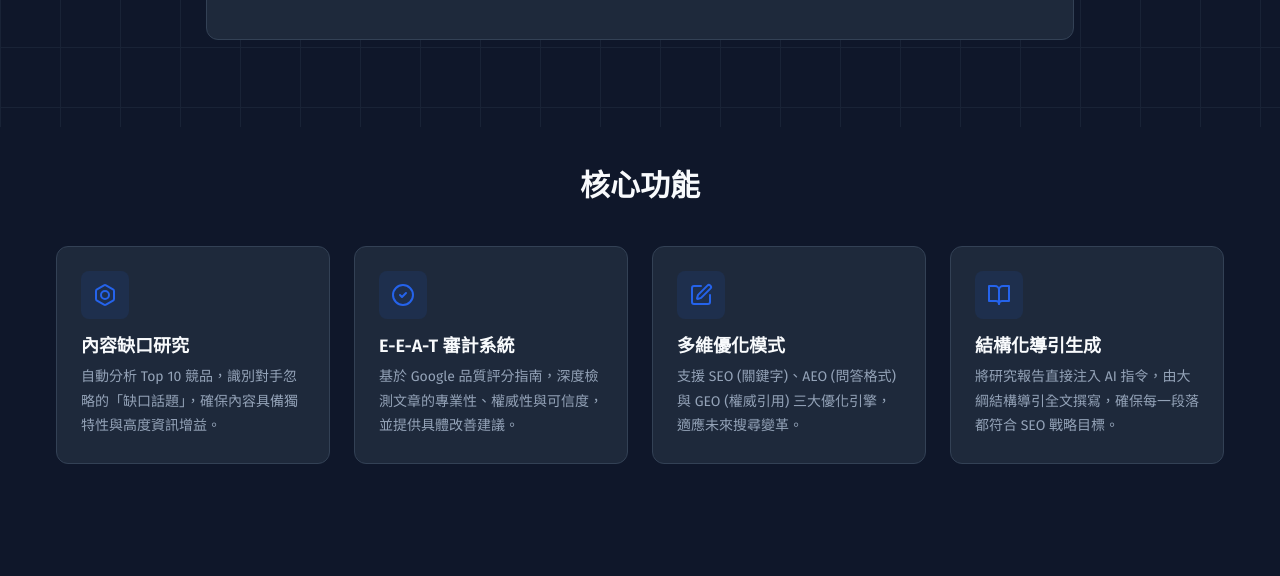
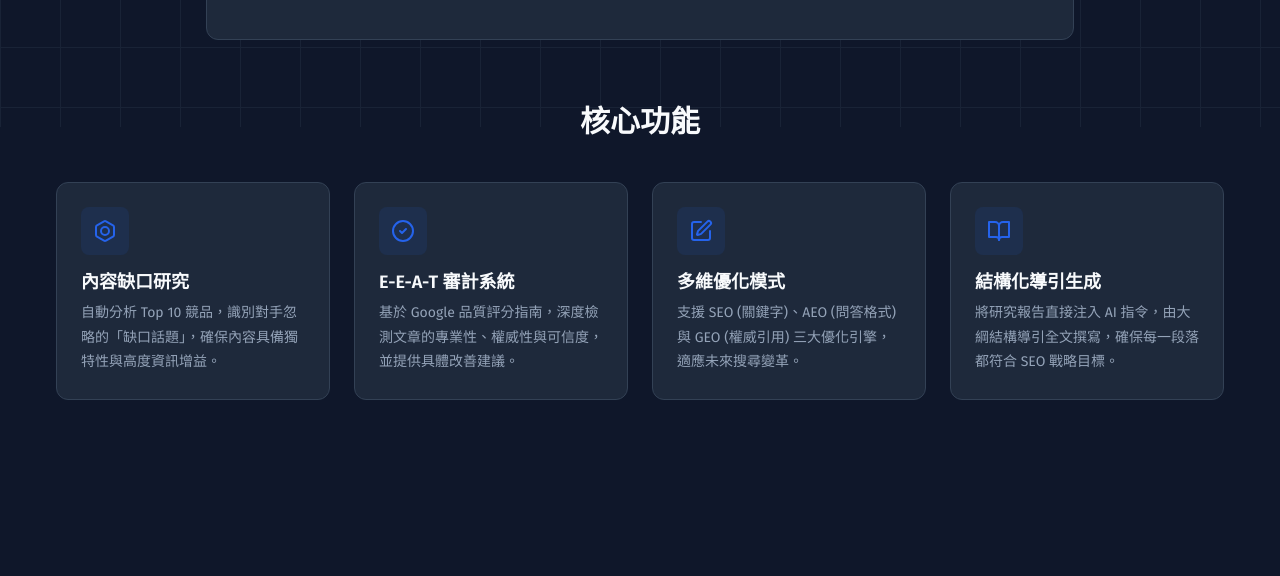
Before and after one commit to Tab2005/AI-Article-Writing-System, a React (Vite) app in the folder seonize-frontend/: page / in a window 1280 px wide. Shown: the part 673-1249 px from the top of the page. Built offline with nearby package versions, Linux system fonts and the light colour scheme; no server answers.

Commit message:
ui: optimize vertical spacing in hero page

```diff
--- a/seonize-frontend/src/pages/HeroPage.css
+++ b/seonize-frontend/src/pages/HeroPage.css
@@ -44,7 +44,7 @@
 .hero-section {
   max-width: 900px;
   margin: 0 auto;
-  padding: var(--space-16) var(--space-4);
+  padding: var(--space-16) var(--space-4) var(--space-8);
   text-align: center;
 }
 
@@ -191,7 +191,7 @@
 
 /* Features Section */
 .features-section {
-  padding: var(--space-16) var(--space-4);
+  padding: var(--space-8) var(--space-4) var(--space-16);
   max-width: 1200px;
   margin: 0 auto;
 }
```
